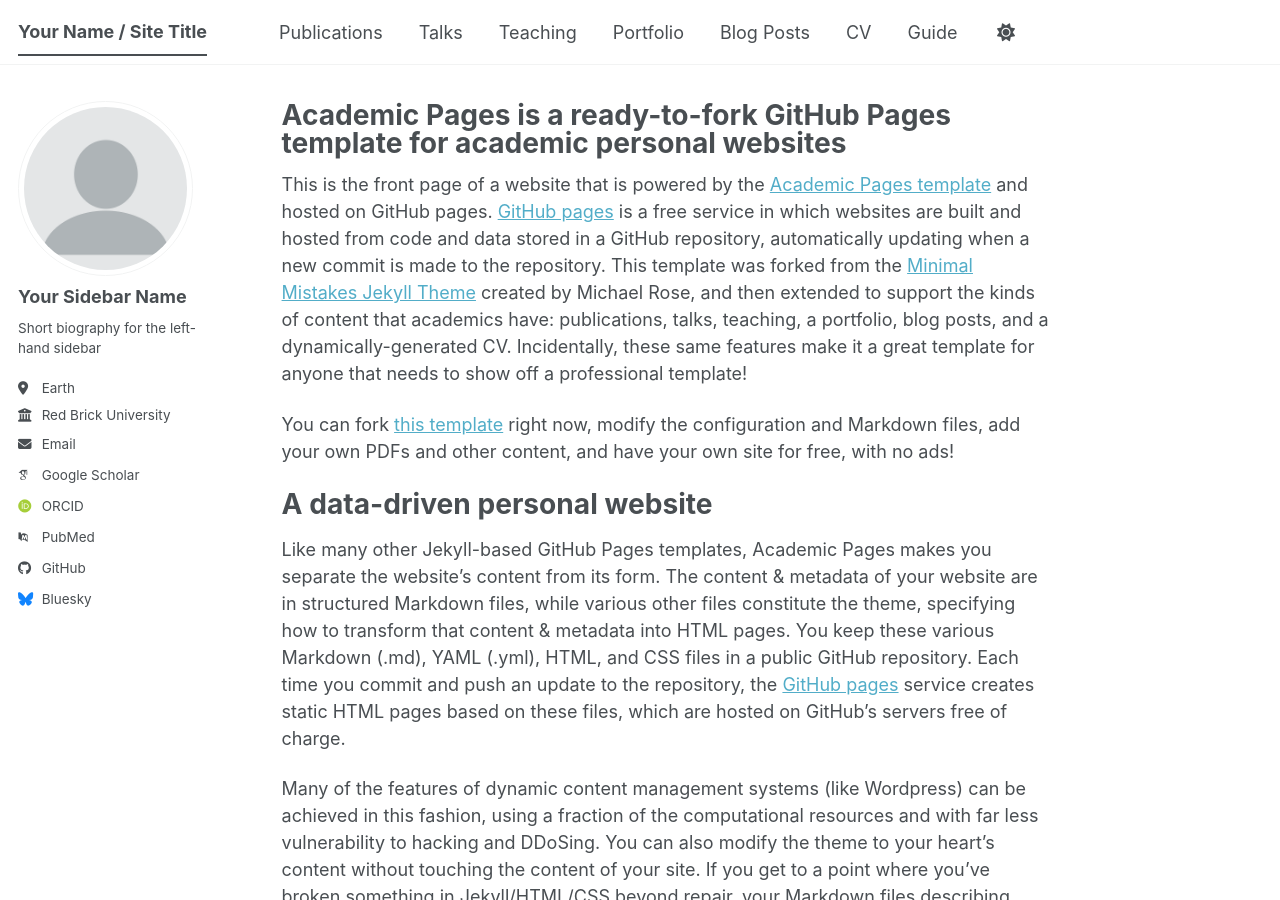
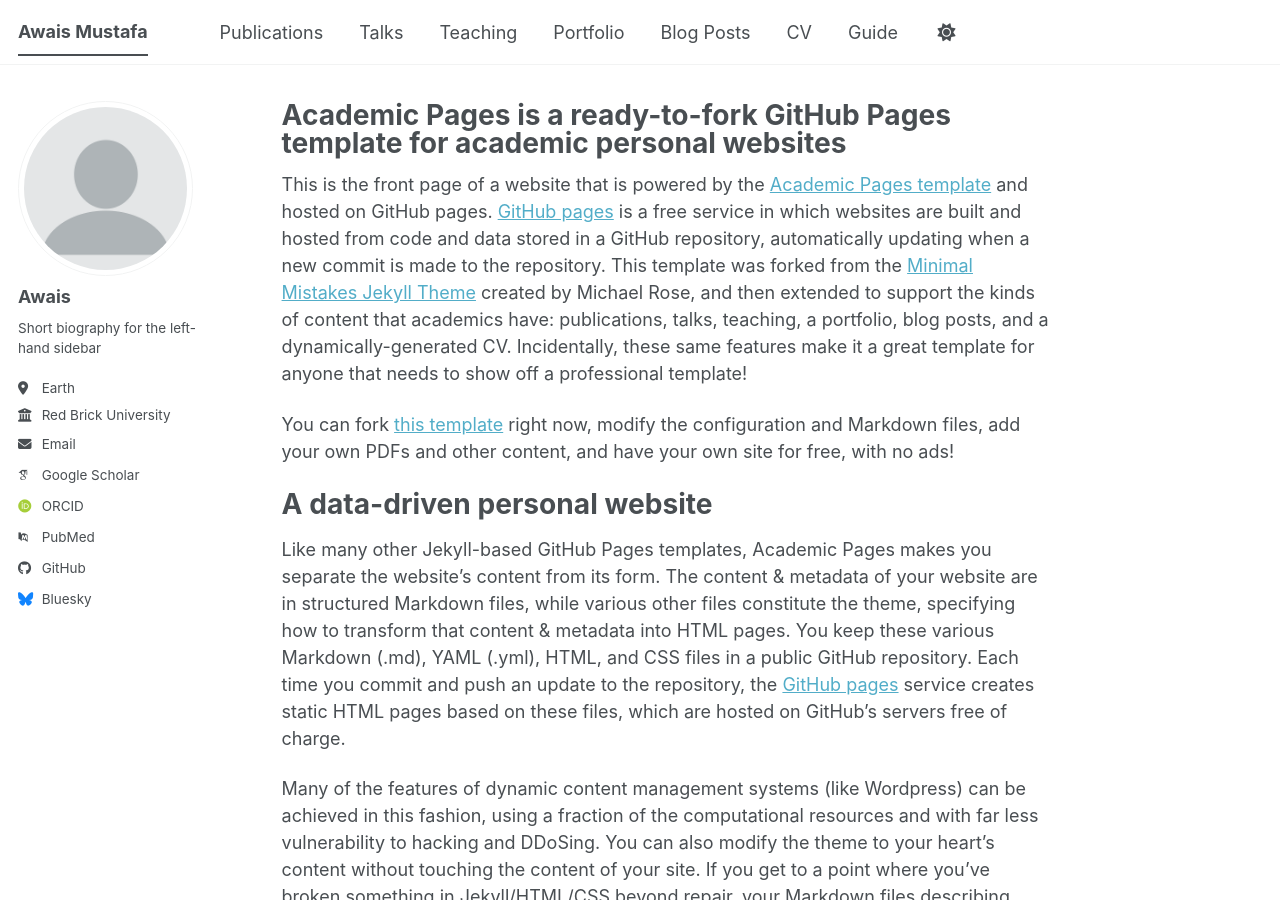
Before and after one commit to awais-mustafa/awais-mustafa.github.io, a Jekyll site: the page built from _pages/about.md, in a window 1280 px wide and 900 px high. Built offline with Jekyll 4.4.1, drawn with Linux system fonts in a browser that asks for light colours; some web fonts are replaced; a script bundle is joined from its source files by our own code; library files that are not in the unit come from our copies.

Commit message:
Update _config.yml

```diff
--- a/_config.yml
+++ b/_config.yml
@@ -9,14 +9,14 @@
 # Basic Site Settings
 locale                   : "en-US"
 site_theme               : "default" # The available themes options are "default", "air", "sunrise", "mint", "dirt" and "contrast"
-title                    : "Your Name / Site Title"
+title                    : "Awais Mustafa"
 title_separator          : "-"
 name                     : &name "Your Name"
-description              : &description "Your Name's academic portfolio"   # Update this with a general description of your site, this is the default if not overridden by a page
+description              : &description "Awais academic portfolio"   # Update this with a general description of your site, this is the default if not overridden by a page
 url                      : https://academicpages.github.io # The base hostname & protocol for your site e.g. "https://[your GitHub username].github.io",
                                                            # or if you already have some other page hosted on Github then use "https://[your GitHub username].github.io/[Your Repo Name]"
 baseurl                  : "" # the subpath of your site, e.g. "/blog"
-repository               : "academicpages/academicpages.github.io"
+repository               : "https://awais-mustafa.github.io/"
 
 # Site Author - The following control what appear as part of the author content on the side bar.
 #               If a field is blank the icon and link will not appear, otherwise it will be shown.
@@ -24,7 +24,7 @@
 author:
   # Biographic information
   avatar           : "profile.png"
-  name             : "Your Sidebar Name"
+  name             : "Awais"
   pronouns         : # example: "she/her"
   bio              : "Short biography for the left-hand sidebar"
   location         : "Earth"
```
